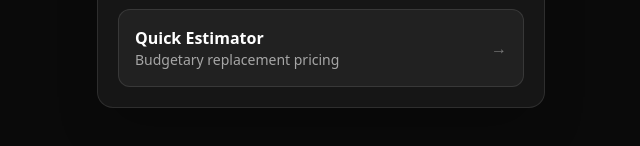
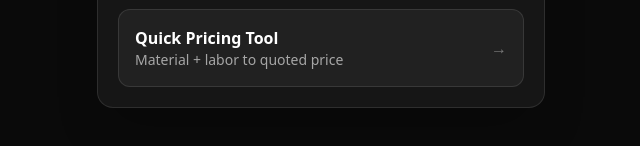
Before and after one commit to mmcdani2/field-cheat-sheets, a website built with Vite: page hvac.html in a window 1280 px wide. Shown: the part 270-416 px from the top of the page, 319-959 px from the left. Built offline with nearby package versions, Linux system fonts and the light colour scheme.

Commit message:
forgot to link it in hvac.html

```diff
--- a/hvac.html
+++ b/hvac.html
@@ -47,13 +47,13 @@
           </a>
 
           <a
-            href="partials/hvac/hvac-estimator.html"
+            href="partials/hvac/quick-pricing-tool.html"
             class="flex min-h-[60px] w-full items-center justify-between rounded-xl border border-white/10 bg-white/5 px-4 py-4 text-left"
           >
             <div>
-              <div class="text-base font-bold">Quick Estimator</div>
+              <div class="text-base font-bold">Quick Pricing Tool</div>
               <div class="text-sm text-white/60">
-                Budgetary replacement pricing
+                Material + labor to quoted price
               </div>
             </div>
             <span class="text-white/40">→</span>
```
